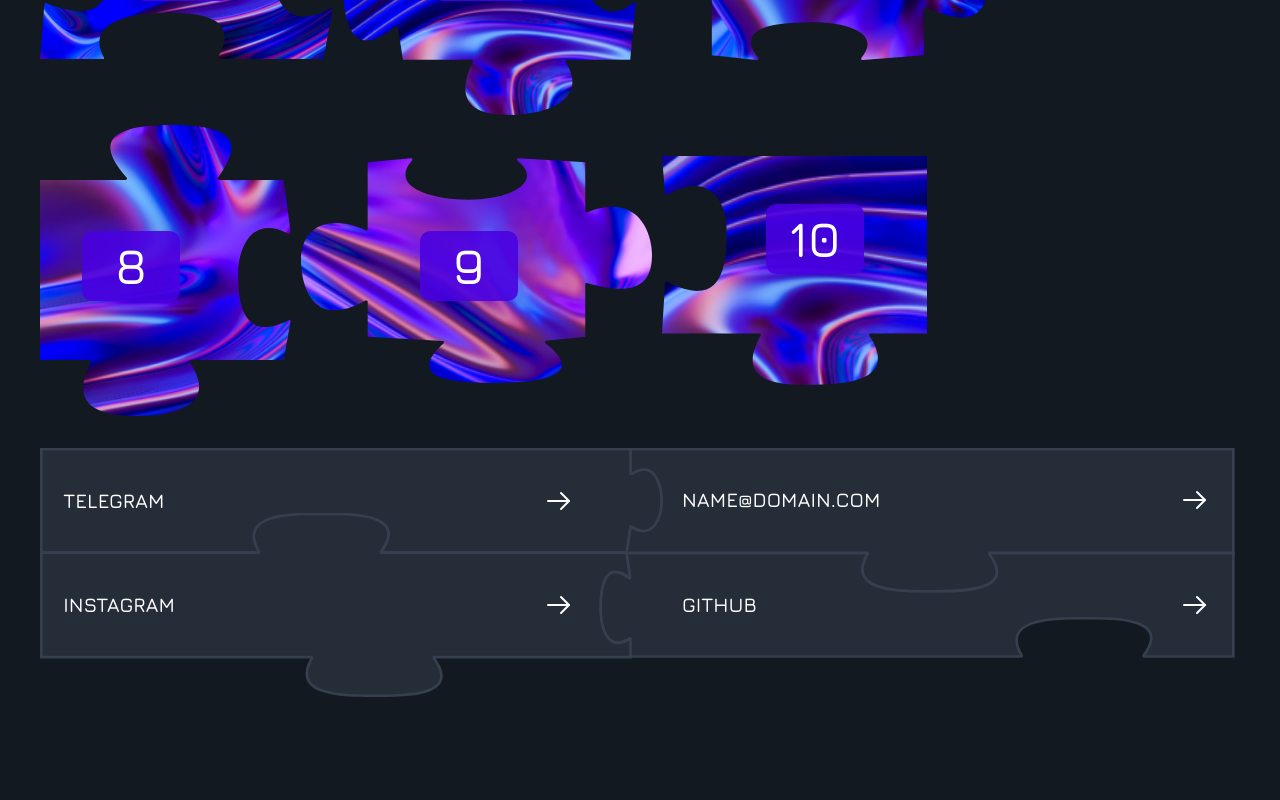
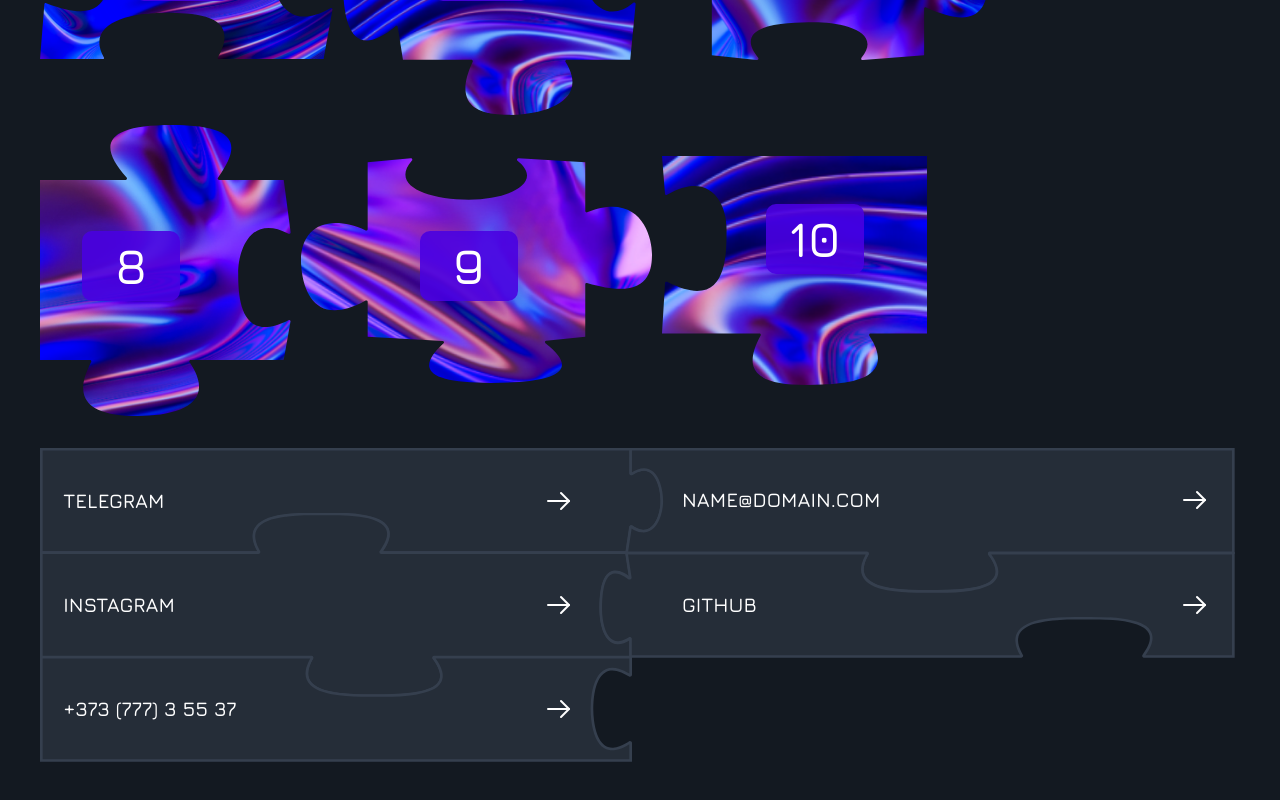
Before and after one commit to Alex-Nicalace/webcraft, a React (Vite) app: page / in a window 1280 px wide. Shown: the part 4460-5260 px from the top of the page. Built offline with nearby package versions, Linux system fonts and the light colour scheme.

Commit message:
ContactPuzzle: create #4

```diff
--- a/src/App.tsx
+++ b/src/App.tsx
@@ -260,6 +260,9 @@ function App() {
           <ContactPuzzle href="#" variant={4}>
             github
           </ContactPuzzle>
+          <ContactPuzzle href="#" variant={5}>
+            +373 (777) 3 55 37
+          </ContactPuzzle>
         </div>
         <br />
         <br />
--- a/src/components/ui/ContactPuzzle/ContactPuzzle.scss
+++ b/src/components/ui/ContactPuzzle/ContactPuzzle.scss
@@ -153,4 +153,16 @@
       $marginTop: -3
     );
   }
+
+  &_5 {
+    @include puzzle(
+      $widthPuzzle: 888,
+      $heightPuzzle: 159,
+      $clipPathOter: '#puzzle-footer-outer-5',
+      $clipPathInner: '#puzzle-footer-inner-5',
+      $paddingRight: 85,
+      $paddingLeft: 35,
+      $marginTop: -3
+    );
+  }
 }
--- a/src/components/ui/ContactPuzzle/variantsPuzzleConfig.ts
+++ b/src/components/ui/ContactPuzzle/variantsPuzzleConfig.ts
@@ -6,6 +6,8 @@ import SvgMaskOuter3 from '../../../assets/img/puzzles/puzzle-footer-outer-3.svg
 import SvgMaskInner3 from '../../../assets/img/puzzles/puzzle-footer-inner-3.svg?react';
 import SvgMaskOuter4 from '../../../assets/img/puzzles/puzzle-footer-outer-4.svg?react';
 import SvgMaskInner4 from '../../../assets/img/puzzles/puzzle-footer-inner-4.svg?react';
+import SvgMaskOuter5 from '../../../assets/img/puzzles/puzzle-footer-outer-5.svg?react';
+import SvgMaskInner5 from '../../../assets/img/puzzles/puzzle-footer-inner-5.svg?react';
 
 export const VARIANTS_PUZZLE = {
   1: {
@@ -25,8 +27,8 @@ export const VARIANTS_PUZZLE = {
     SvgMaskInner: SvgMaskInner4,
   },
   5: {
-    SvgMaskOuter: SvgMaskOuter1,
-    SvgMaskInner: SvgMaskInner1,
+    SvgMaskOuter: SvgMaskOuter5,
+    SvgMaskInner: SvgMaskInner5,
   },
   6: {
     SvgMaskOuter: SvgMaskOuter1,
```
Also changed, not shown: src/assets/img/puzzles/puzzle-footer-inner-5.svg (added), src/assets/img/puzzles/puzzle-footer-outer-5.svg (added).
